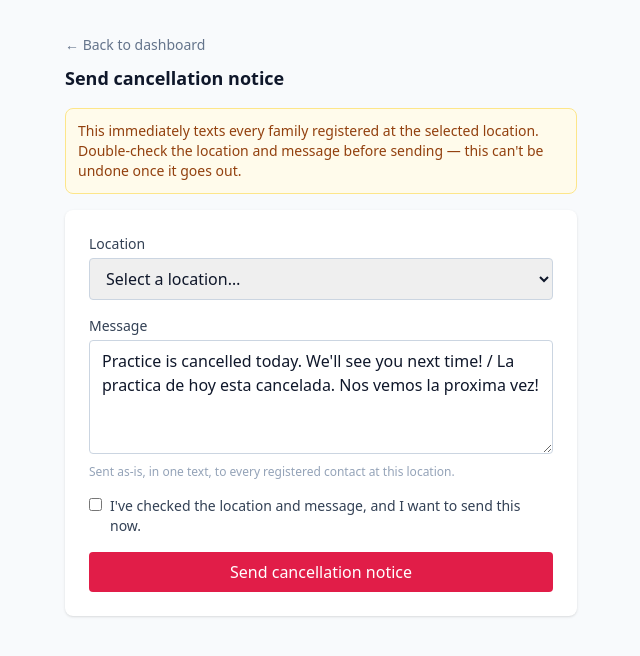
After one commit to thefollowapp/pwys-dashboard, a FastAPI app: template app/templates/cancellation_new.html in a window 1280 px wide. The commit adds this page. Shown: the top 656 px of the page, without its empty margins (15-655 px from the left). Run offline with FastAPI, Linux system fonts and the light colour scheme; the template is opened without the code that fills it, so the values that code supplies are empty; some libraries are stand-ins or nearby versions.

Commit message:
Track cancellation notices and add dashboard-triggered send flow
Adds a fourth SMS-type card (cancellation) alongside registration,
weekly practice, and Game Day, and a new /cancellations/new page that
lets staff push a cancellation text to everyone registered at a
location without touching Make.com or Twilio directly. The dashboard
posts to a new Make.com webhook (CANCELLATION_WEBHOOK_URL) which
reuses the existing monday.com/Twilio connections to do the actual
lookup and send, then logs each send back through the existing
ingest endpoint with message_type=cancellation.

Co-Authored-By: Claude Sonnet 5 <noreply@anthropic.com>

```diff
--- a/app/main.py
+++ b/app/main.py
@@ -7,6 +7,7 @@ from fastapi.templating import Jinja2Templates
 from sqlalchemy.orm import Session
 from starlette.middleware.sessions import SessionMiddleware
 
+from app.actions import CancellationNoticeError, send_cancellation_notice
 from app.auth import NotAuthenticated, get_current_user, hash_password, login_user, logout_user, require_user, verify_password
 from app.database import Base, engine, get_db, run_column_migrations
 from app.ingest import router as ingest_router
@@ -98,6 +99,70 @@ def dashboard(
     )
 
 
+@app.get("/cancellations/new")
+def cancellation_notice_form(
+    request: Request,
+    user: User = Depends(require_user),
+    db: Session = Depends(get_db),
+):
+    return templates.TemplateResponse(
+        request,
+        "cancellation_new.html",
+        {"user": user, "locations": get_locations(db), "error": None},
+    )
+
+
+@app.post("/cancellations/new")
+def cancellation_notice_submit(
+    request: Request,
+    location: str = Form(...),
+    message: str = Form(...),
+    confirm: str | None = Form(None),
+    user: User = Depends(require_user),
+    db: Session = Depends(get_db),
+):
+    if not confirm:
+        return templates.TemplateResponse(
+            request,
+            "cancellation_new.html",
+            {
+                "user": user,
+                "locations": get_locations(db),
+                "error": "Please check the confirmation box to send.",
+                "location": location,
+                "message": message,
+            },
+            status_code=400,
+        )
+
+    try:
+        send_cancellation_notice(location=location, message=message, triggered_by=user.email)
+    except CancellationNoticeError as exc:
+        return templates.TemplateResponse(
+            request,
+            "cancellation_new.html",
+            {
+                "user": user,
+                "locations": get_locations(db),
+                "error": str(exc),
+                "location": location,
+                "message": message,
+            },
+            status_code=502,
+        )
+
+    return templates.TemplateResponse(
+        request,
+        "cancellation_new.html",
+        {
+            "user": user,
+            "locations": get_locations(db),
+            "error": None,
+            "success": f"Cancellation notice for {location} was sent to Make.com for delivery.",
+        },
+    )
+
+
 @app.get("/account")
 def account_page(request: Request, user: User = Depends(require_user)):
     return templates.TemplateResponse(request, "account.html", {"user": user, "error": None, "success": None})
--- a/app/models.py
+++ b/app/models.py
@@ -31,7 +31,7 @@ class SmsEvent(Base):
     contact_phone: Mapped[str] = mapped_column(String(32), index=True)
     location: Mapped[str | None] = mapped_column(String(128), nullable=True, index=True)
     program_tier: Mapped[str | None] = mapped_column(String(64), nullable=True)
-    # "registration" | "weekly_practice" | "game_day"; null for inbound replies and anything untagged.
+    # "registration" | "weekly_practice" | "game_day" | "cancellation"; null for inbound replies and anything untagged.
     message_type: Mapped[str | None] = mapped_column(String(32), nullable=True, index=True)
     direction: Mapped[str] = mapped_column(String(16))  # "outbound" | "inbound"
     status: Mapped[str] = mapped_column(String(32))  # "sent" | "delivered" | "failed" | "received"
--- a/app/schemas.py
+++ b/app/schemas.py
@@ -11,7 +11,7 @@ class SmsEventIn(BaseModel):
     monday_item_id: str | None = None
     location: str | None = None
     program_tier: str | None = None
-    message_type: Literal["registration", "weekly_practice", "game_day"] | None = None
+    message_type: Literal["registration", "weekly_practice", "game_day", "cancellation"] | None = None
     body: str | None = None
     twilio_sid: str | None = None
     occurred_at: datetime | None = None
--- /dev/null
+++ b/app/templates/cancellation_new.html
@@ -0,0 +1,46 @@
+{% extends "base.html" %}
+{% block title %}Send cancellation notice · PWYS{% endblock %}
+{% block content %}
+<div class="max-w-lg">
+  <a href="/dashboard" class="text-sm text-slate-500 hover:underline">&larr; Back to dashboard</a>
+  <h1 class="text-lg font-semibold mt-2 mb-4">Send cancellation notice</h1>
+
+  <div class="bg-amber-50 border border-amber-200 text-amber-800 text-sm rounded-lg p-3 mb-4">
+    This immediately texts every family registered at the selected location. Double-check the
+    location and message before sending &mdash; this can't be undone once it goes out.
+  </div>
+
+  <div class="bg-white shadow rounded-lg p-6">
+    {% if error %}<div class="bg-red-50 text-red-700 text-sm rounded p-3 mb-4">{{ error }}</div>{% endif %}
+    {% if success %}<div class="bg-emerald-50 text-emerald-700 text-sm rounded p-3 mb-4">{{ success }}</div>{% endif %}
+
+    <form method="post" action="/cancellations/new" class="space-y-4"
+          onsubmit="return confirm('Send this cancellation notice now? This will text every registered family at this location.');">
+      <div>
+        <label class="block text-sm font-medium text-slate-700 mb-1">Location</label>
+        <select name="location" required
+                class="w-full border border-slate-300 rounded px-3 py-2 focus:outline-none focus:ring-2 focus:ring-rose-600">
+          <option value="" disabled {% if not location %}selected{% endif %}>Select a location&hellip;</option>
+          {% for loc in locations %}
+          <option value="{{ loc }}" {% if loc == location %}selected{% endif %}>{{ loc }}</option>
+          {% endfor %}
+        </select>
+      </div>
+      <div>
+        <label class="block text-sm font-medium text-slate-700 mb-1">Message</label>
+        <textarea name="message" required rows="4"
+                  class="w-full border border-slate-300 rounded px-3 py-2 focus:outline-none focus:ring-2 focus:ring-rose-600"
+        >{{ message or "Practice is cancelled today. We'll see you next time! / La practica de hoy esta cancelada. Nos vemos la proxima vez!" }}</textarea>
+        <div class="text-xs text-slate-400 mt-1">Sent as-is, in one text, to every registered contact at this location.</div>
+      </div>
+      <label class="flex items-start gap-2 text-sm text-slate-700">
+        <input type="checkbox" name="confirm" value="yes" required class="mt-0.5">
+        I've checked the location and message, and I want to send this now.
+      </label>
+      <button type="submit" class="w-full bg-rose-600 hover:bg-rose-700 text-white rounded px-3 py-2 font-medium">
+        Send cancellation notice
+      </button>
+    </form>
+  </div>
+</div>
+{% endblock %}
--- a/requirements.txt
+++ b/requirements.txt
@@ -8,3 +8,4 @@ python-dotenv>=1.0
 jinja2>=3.1
 python-multipart>=0.0.9
 pydantic>=2.9
+httpx>=0.27
--- a/scripts/seed_demo_data.py
+++ b/scripts/seed_demo_data.py
@@ -33,7 +33,7 @@ def main() -> None:
                     contact_phone=phone,
                     location=location,
                     program_tier=random.choice(TIERS),
-                    message_type=random.choice(["registration", "weekly_practice", "game_day"]),
+                    message_type=random.choice(["registration", "weekly_practice", "game_day", "cancellation"]),
                     direction="outbound",
                     status="delivered",
                     body="Practice reminder for this week.",
```
Also changed, not shown: app/actions.py (added, +26 -0 lines), app/metrics.py (+8 -1 lines), app/templates/dashboard.html (+13 -3 lines), docs/MAKE_COM_INTEGRATION.md (+38 -3 lines).
